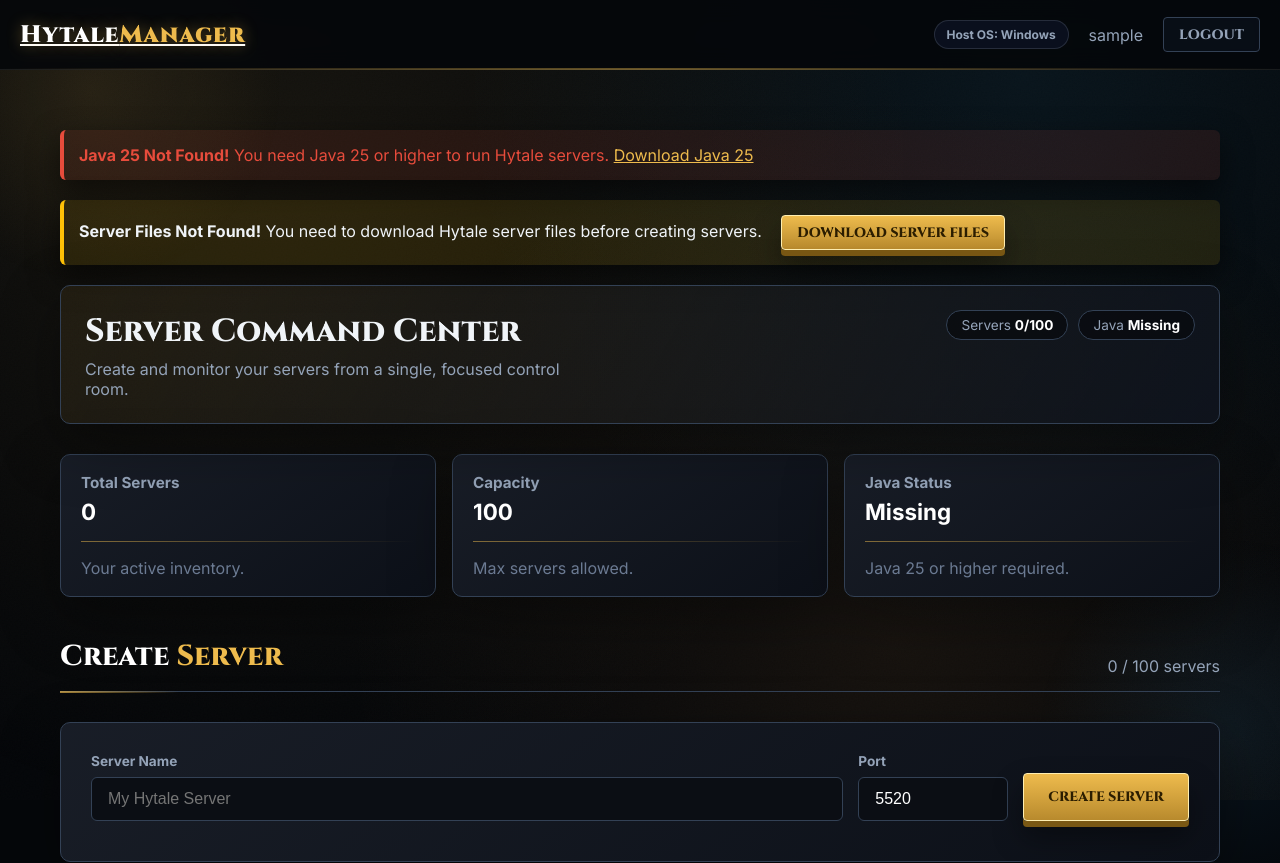
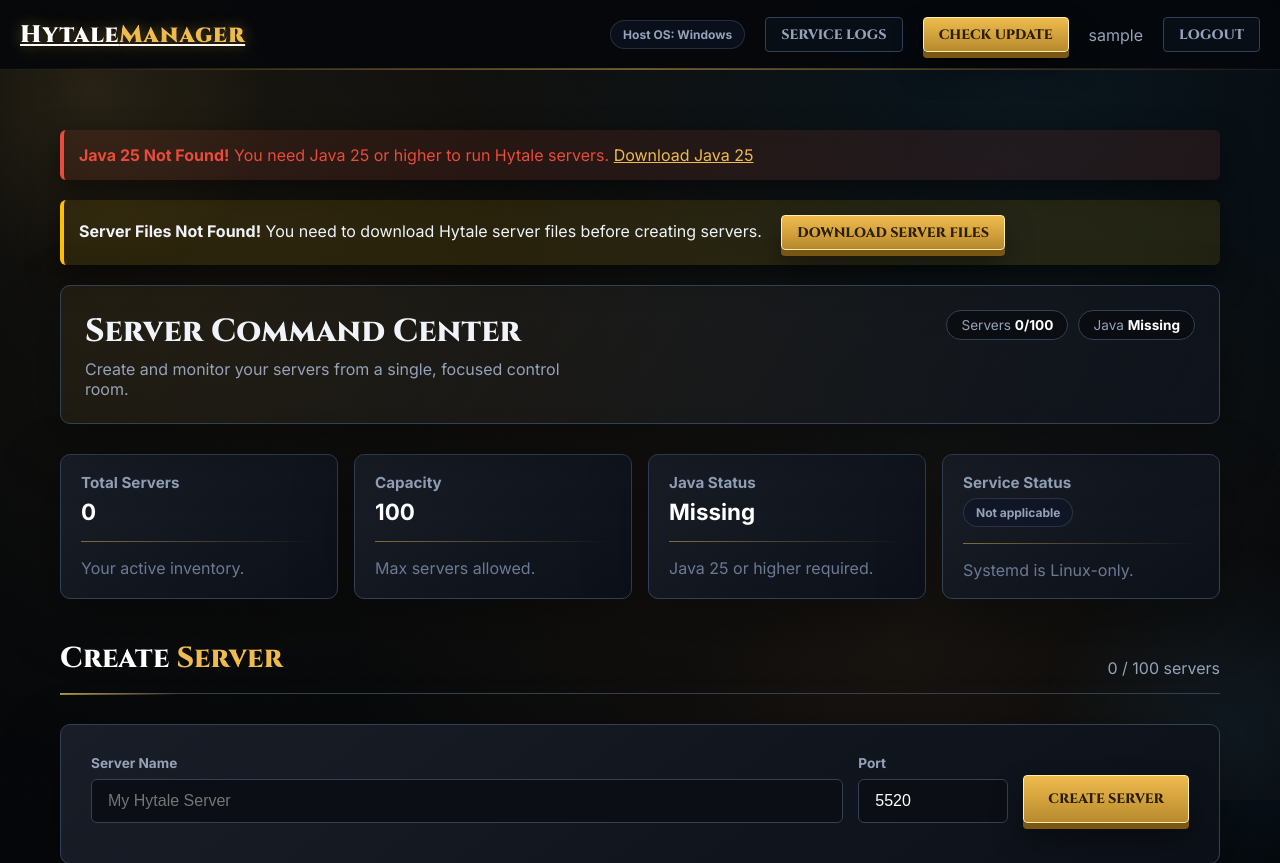
Before and after one commit to 006mi4/gotale, a Flask app: page /dashboard in a window 1280 px wide. Shown: the top 863 px of the page. Run offline with Flask 3, Linux system fonts and the light colour scheme; the visitor is signed in with stand-in values (Sample User, id 1); data that the repository does not hold is empty; parts of the project's set-up code (start-up, migrations or seed data) failed here and were passed over; some libraries are stand-ins or nearby versions.

Commit message:
Linux Support + Update Checker

```diff
--- a/routes/dashboard.py
+++ b/routes/dashboard.py
@@ -5,6 +5,13 @@ Dashboard routes for server management interface
 from flask import Blueprint, render_template, request, jsonify, current_app
 from flask_login import login_required, current_user
 import sqlite3
+import subprocess
+import sys
+import os
+import threading
+import shutil
+from datetime import datetime
+from pathlib import Path
 
 from models.server import Server
 from utils import port_checker, java_checker, server_manager
@@ -28,8 +35,6 @@ def index():
     java_info['download_url'] = java_checker.get_java_download_url()
 
     # Check if server files exist (in servertemplate or any server directory)
-    import os
-    from pathlib import Path
     base_path = Path(__file__).parent.parent.parent
 
     game_files_exist = False
@@ -210,6 +215,113 @@ def check_port(port):
         print(f"Error checking port: {e}")
         return jsonify({'available': False, 'error': 'An unexpected error occurred'}), 500
 
+@bp.route('/api/system/update', methods=['POST'])
+@login_required
+def update_system():
+    """Update the web interface via git and restart the app"""
+    system_dir = Path(__file__).parent.parent
+    root_dir = system_dir.parent
+    payload = request.get_json(silent=True) or {}
+    mode = payload.get('mode', 'update')
+
+    def _run_cmd(args):
+        try:
+            result = subprocess.run(
+                args,
+                cwd=system_dir,
+                check=False,
+                capture_output=True,
+                text=True,
+                timeout=120
+            )
+            return result.returncode == 0, result.stdout, result.stderr
+        except FileNotFoundError:
+            return False, '', 'command-not-found'
+        except Exception as e:
+            return False, '', str(e)
+
+    ok, _, err = _run_cmd(['git', 'fetch', 'origin'])
+    if not ok:
+        return jsonify({'success': False, 'error': f'Git fetch failed: {err}'}), 500
+
+    ok, stdout, err = _run_cmd(['git', 'rev-list', 'HEAD...origin/main', '--count'])
+    if not ok:
+        return jsonify({'success': False, 'error': f'Git check failed: {err}'}), 500
+
+    try:
+        update_count = int((stdout or '0').strip())
+    except ValueError:
+        update_count = 0
+
+    if update_count == 0:
+        return jsonify({'success': True, 'updated': False, 'message': 'No updates available'})
+
+    if mode == 'check':
+        return jsonify({'success': True, 'updated': False, 'message': f'{update_count} update(s) available', 'updates': update_count})
+
+    backup_dir = root_dir / 'backups'
+    backup_dir.mkdir(parents=True, exist_ok=True)
+    backup_name = f"system_backup_{datetime.now().strftime('%Y%m%d_%H%M%S')}"
+    backup_path = backup_dir / backup_name
+    try:
+        shutil.copytree(system_dir, backup_path)
+    except Exception as e:
+        return jsonify({'success': False, 'error': f'Backup failed: {e}'}), 500
+
+    ok, _, err = _run_cmd(['git', 'pull', 'origin', 'main'])
+    if not ok:
+        return jsonify({'success': False, 'error': f'Git pull failed: {err}'}), 500
+
+    ok, _, err = _run_cmd([sys.executable, '-m', 'pip', 'install', '-r', 'requirements.txt', '--upgrade'])
+    if not ok:
+        return jsonify({'success': False, 'error': f'Pip install failed: {err}'}), 500
+
+    def _restart():
+        app_path = os.path.join(system_dir, 'app.py')
+        os.execv(sys.executable, [sys.executable, app_path])
+
+    threading.Timer(1.0, _restart).start()
+
+    return jsonify({'success': True, 'updated': True, 'message': 'Update installed, restarting web interface'})
+
+@bp.route('/api/system/service-status')
+@login_required
+def get_service_status():
+    """Check systemd service status for Linux hosts"""
+    if not sys.platform.startswith('linux'):
+        return jsonify({
+            'success': True,
+            'platform': sys.platform,
+            'user_service': {'status': 'not-applicable'},
+            'system_service': {'status': 'not-applicable'}
+        })
+
+    def _check_service(args):
+        try:
+            result = subprocess.run(
+                args,
+                check=False,
+                capture_output=True,
+                text=True,
+                timeout=2
+            )
+            status = (result.stdout or '').strip() or (result.stderr or '').strip() or 'unknown'
+            return status
+        except FileNotFoundError:
+            return 'systemctl-not-found'
+        except Exception:
+            return 'unknown'
+
+    user_status = _check_service(['systemctl', '--user', 'is-active', 'hytale-server-manager.service'])
+    system_status = _check_service(['systemctl', 'is-active', 'hytale-server-manager.service'])
+
+    return jsonify({
+        'success': True,
+        'platform': 'linux',
+        'user_service': {'status': user_status},
+        'system_service': {'status': system_status}
+    })
+
 @bp.route('/api/download-game-files', methods=['POST'])
 @login_required
 def download_game_files_route():
--- a/static/js/dashboard.js
+++ b/static/js/dashboard.js
@@ -9,6 +9,16 @@ const serverAuthName = document.getElementById('serverAuthName');
 const serverAuthCloseBtn = document.getElementById('serverAuthCloseBtn');
 const serverAuthConsoleLink = document.getElementById('serverAuthConsoleLink');
 const authPollers = new Map();
+const serviceLogsBtn = document.getElementById('serviceLogsBtn');
+const serviceLogsModal = document.getElementById('serviceLogsModal');
+const serviceLogsCloseBtn = document.getElementById('serviceLogsCloseBtn');
+const checkUpdateBtn = document.getElementById('checkUpdateBtn');
+const updateModal = document.getElementById('updateModal');
+const updateStatusText = document.getElementById('updateStatusText');
+const updateDetailText = document.getElementById('updateDetailText');
+const updateCloseBtn = document.getElementById('updateCloseBtn');
+const updateCheckOnlyBtn = document.getElementById('updateCheckOnlyBtn');
+const updateInstallBtn = document.getElementById('updateInstallBtn');
 
 // Create Server Form
 document.getElementById('createServerForm').addEventListener('submit', async (e) => {
@@ -212,6 +222,86 @@ if (serverAuthCloseBtn) {
     });
 }
 
+updateServiceStatus();
+setInterval(updateServiceStatus, 10000);
+
+if (serviceLogsBtn && serviceLogsModal) {
+    serviceLogsBtn.addEventListener('click', () => {
+        serviceLogsModal.classList.add('active');
+    });
+}
+
+if (serviceLogsCloseBtn && serviceLogsModal) {
+    serviceLogsCloseBtn.addEventListener('click', () => {
+        serviceLogsModal.classList.remove('active');
+    });
+}
+
+if (updateCloseBtn && updateModal) {
+    updateCloseBtn.addEventListener('click', () => {
+        updateModal.classList.remove('active');
+    });
+}
+
+if (checkUpdateBtn && updateModal) {
+    checkUpdateBtn.addEventListener('click', () => {
+        updateModal.classList.add('active');
+        updateStatusText.textContent = 'Choose an option below.';
+        updateDetailText.textContent = '';
+    });
+}
+
+async function runUpdate(mode) {
+    if (!updateModal) return;
+    if (checkUpdateBtn) checkUpdateBtn.disabled = true;
+    if (updateCheckOnlyBtn) updateCheckOnlyBtn.disabled = true;
+    if (updateInstallBtn) updateInstallBtn.disabled = true;
+
+    updateStatusText.textContent = mode === 'check' ? 'Checking for updates...' : 'Installing updates...';
+    updateDetailText.textContent = '';
+
+    try {
+        const response = await fetch('/api/system/update', {
+            method: 'POST',
+            headers: { 'Content-Type': 'application/json' },
+            body: JSON.stringify({ mode })
+        });
+        const data = await response.json();
+        if (!data.success) {
+            updateStatusText.textContent = 'Update failed.';
+            updateDetailText.textContent = data.error || 'Unknown error';
+        } else if (mode === 'check') {
+            updateStatusText.textContent = data.updated ? 'Updates installed.' : 'Update check completed.';
+            updateDetailText.textContent = data.message || '';
+        } else if (!data.updated) {
+            updateStatusText.textContent = 'No updates available.';
+            updateDetailText.textContent = '';
+        } else {
+            updateStatusText.textContent = 'Update installed. Restarting web interface...';
+            updateDetailText.textContent = 'Your servers will keep running. The page will reload shortly.';
+            setTimeout(() => {
+                location.reload();
+            }, 5000);
+        }
+    } catch (error) {
+        updateStatusText.textContent = 'Update failed.';
+        updateDetailText.textContent = 'Request failed.';
+        console.error('Update error:', error);
+    } finally {
+        if (checkUpdateBtn) checkUpdateBtn.disabled = false;
+        if (updateCheckOnlyBtn) updateCheckOnlyBtn.disabled = false;
+        if (updateInstallBtn) updateInstallBtn.disabled = false;
+    }
+}
+
+if (updateCheckOnlyBtn) {
+    updateCheckOnlyBtn.addEventListener('click', () => runUpdate('check'));
+}
+
+if (updateInstallBtn) {
+    updateInstallBtn.addEventListener('click', () => runUpdate('update'));
+}
+
 function showServerAuthModal(serverId, url, code, serverName) {
     if (!serverAuthModal) return;
     const safeUrl = url || '';
@@ -356,6 +446,43 @@ socket.on('connect', () => {
 socket.on('disconnect', () => {
     console.log('Disconnected from server');
 });
+
+async function updateServiceStatus() {
+    const summary = document.getElementById('serviceStatusSummary');
+    const detail = document.getElementById('serviceStatusDetail');
+    if (!summary || !detail) return;
+
+    if (typeof HOST_OS === 'undefined' || HOST_OS !== 'linux') {
+        summary.textContent = 'Not applicable';
+        summary.classList.remove('chip-success', 'chip-warning');
+        detail.textContent = 'Systemd is Linux-only.';
+        return;
+    }
+
+    try {
+        const response = await fetch('/api/system/service-status');
+        if (!response.ok) return;
+        const data = await response.json();
+        if (!data.success) return;
+
+        const userStatus = data.user_service?.status || 'unknown';
+        const systemStatus = data.system_service?.status || 'unknown';
+
+        const format = (value) => {
+            if (value === 'active') return 'active';
+            if (value === 'inactive' || value === 'failed') return value;
+            return value.replace(/_/g, ' ');
+        };
+
+        const running = userStatus === 'active' || systemStatus === 'active';
+        summary.textContent = running ? 'Running' : 'Stopped';
+        summary.classList.toggle('chip-success', running);
+        summary.classList.toggle('chip-warning', !running);
+        detail.textContent = `User: ${format(userStatus)} • System: ${format(systemStatus)}`;
+    } catch (error) {
+        console.error('Service status error:', error);
+    }
+}
 
 // Download Server Files
 let authMessageShown = false;
--- a/templates/dashboard.html
+++ b/templates/dashboard.html
@@ -18,6 +18,8 @@
             <a href="{{ url_for('dashboard.index') }}" class="logo">Hytale<span>Manager</span></a>
             <div style="display: flex; gap: 20px; align-items: center;">
                 <span class="chip">Host OS: {{ host_os|capitalize }}</span>
+                <button id="serviceLogsBtn" class="btn btn-ghost" style="height: 35px; padding: 0 15px;">Service Logs</button>
+                <button id="checkUpdateBtn" class="btn btn-gold" style="height: 35px; padding: 0 15px;">Check Update</button>
                 <span style="color: var(--text-muted);">{{ user.username }}</span>
                 <a href="{{ url_for('auth.logout') }}" class="btn btn-ghost" style="height: 35px; padding: 0 15px; text-decoration: none;">Logout</a>
             </div>
@@ -68,6 +70,12 @@
                 <strong>{{ 'Ready' if java_info.installed else 'Missing' }}</strong>
                 <div class="divider-line"></div>
                 <div class="subtle-text">Java 25 or higher required.</div>
+            </div>
+            <div class="stat-card" id="serviceStatusCard">
+                <h4>Service Status</h4>
+                <span id="serviceStatusSummary" class="chip">Unknown</span>
+                <div class="divider-line"></div>
+                <div class="subtle-text" id="serviceStatusDetail">User: — • System: —</div>
             </div>
         </div>
 
@@ -237,8 +245,57 @@
         </div>
     </div>
 
+    <!-- Service Logs Modal -->
+    <div class="modal" id="serviceLogsModal">
+        <div class="modal-content" style="max-width: 560px;">
+            <h3 style="color: white; margin-bottom: 10px;">Service Logs</h3>
+            <p style="color: var(--text-muted); margin-bottom: 15px;">
+                Choose the log source for your environment.
+            </p>
+            {% if host_os == 'linux' %}
+            <div class="showcase-box" style="margin-bottom: 12px;">
+                <div class="form-label">User service (no sudo)</div>
+                <code>journalctl --user -u hytale-server-manager -f</code>
+                <div style="margin-top: 8px; color: var(--text-muted);">Log file: <code>logs/systemd.log</code></div>
+            </div>
+            <div class="showcase-box" style="margin-bottom: 12px;">
+                <div class="form-label">System service (sudo)</div>
+                <code>sudo journalctl -u hytale-server-manager -f</code>
+                <div style="margin-top: 8px; color: var(--text-muted);">Log file: <code>/var/log/hytale-server-manager/systemd.log</code></div>
+            </div>
+            {% else %}
+            <div class="showcase-box" style="margin-bottom: 12px;">
+                <div class="form-label">Windows</div>
+                <div style="color: var(--text-muted);">Check the terminal you used to start the app.</div>
+                <div style="margin-top: 8px; color: var(--text-muted);">Installer log: <code>logs/install.log</code></div>
+            </div>
+            {% endif %}
+            <button class="btn btn-gold" id="serviceLogsCloseBtn" style="margin-top: 10px;">Close</button>
+        </div>
+    </div>
+
+    <!-- Update Modal -->
+    <div class="modal" id="updateModal">
+        <div class="modal-content" style="max-width: 560px;">
+            <h3 style="color: white; margin-bottom: 10px;">Update Check</h3>
+            <p style="color: var(--text-muted); margin-bottom: 10px;">
+                Updates run via Git + Pip and work on Windows and Linux.
+            </p>
+            <p style="color: var(--text-muted); margin-bottom: 15px;" id="updateStatusText">
+                Choose an option below.
+            </p>
+            <div style="color: var(--text-muted); font-size: 0.9rem;" id="updateDetailText"></div>
+            <div style="display: flex; gap: 10px; margin-top: 18px; flex-wrap: wrap;">
+                <button class="btn btn-ghost" id="updateCheckOnlyBtn">Check Only</button>
+                <button class="btn btn-gold" id="updateInstallBtn">Install Update</button>
+                <button class="btn btn-ghost" id="updateCloseBtn">Close</button>
+            </div>
+        </div>
+    </div>
+
     <script>
         const SERVER_IDS = [{% for server in servers %}{{ server.id }}{% if not loop.last %}, {% endif %}{% endfor %}];
+        const HOST_OS = "{{ host_os }}";
     </script>
     <script src="{{ url_for('static', filename='js/dashboard.js') }}"></script>
 </div>
```
Also changed, not shown: README.md.
